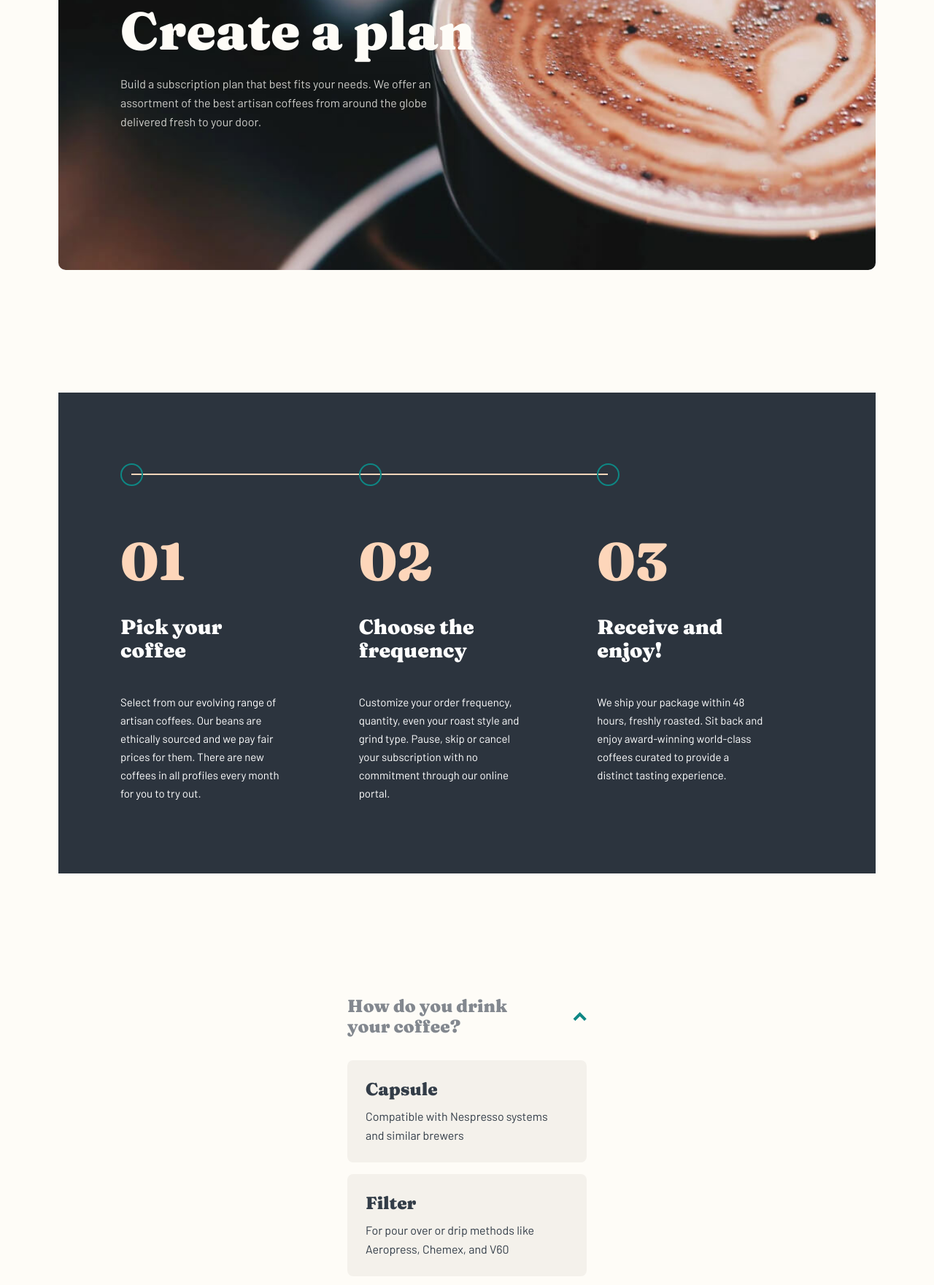
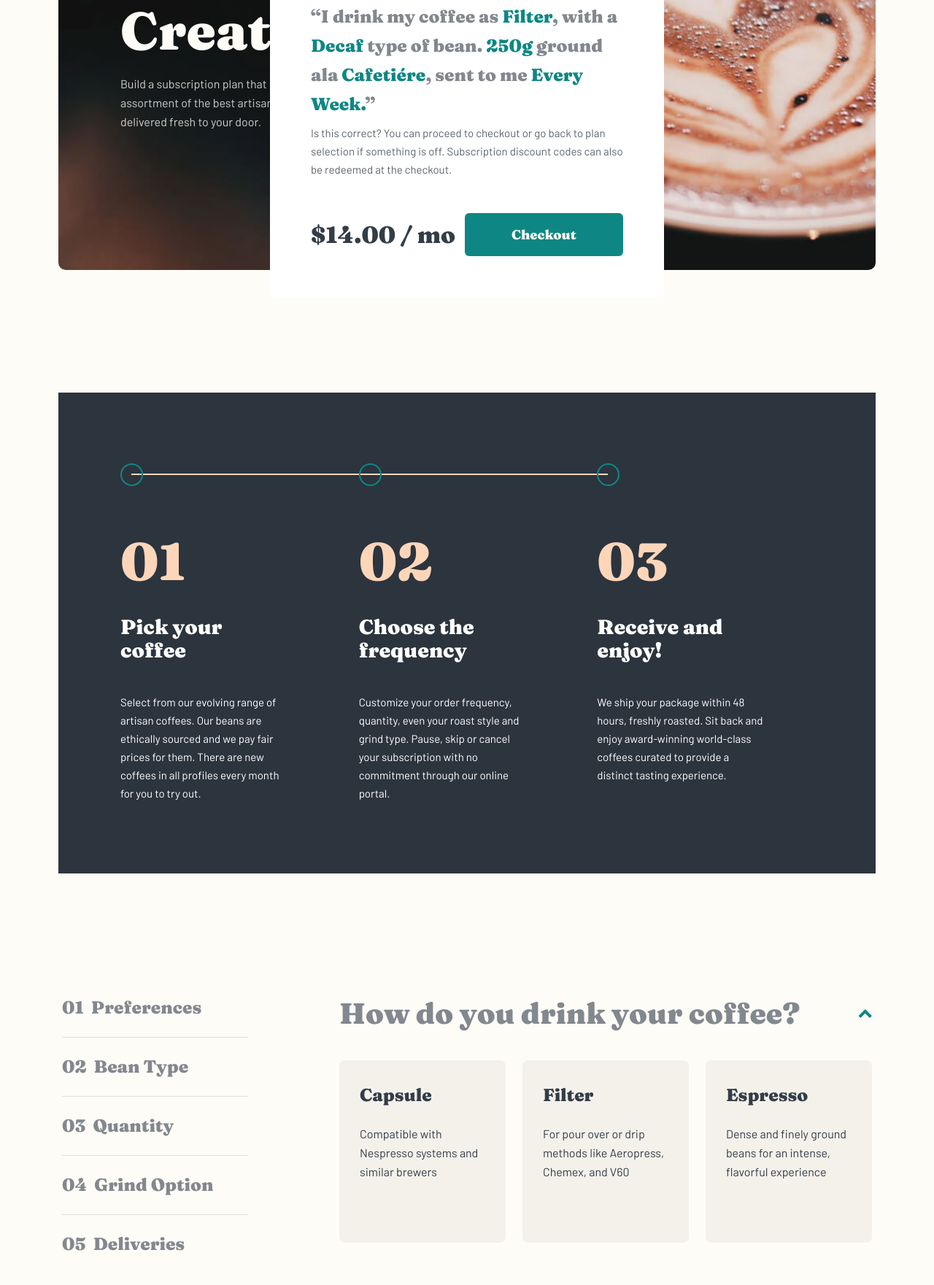
Before and after one commit to abdusalom020/coffeeroasters, a plain HTML site: page plan.html in a window 1280 px wide. Shown: the part 230-1991 px from the top of the page at 73% size. Drawn offline with Linux system fonts and the light colour scheme.

Commit message:
subscribe

```diff
--- a/css/style.css
+++ b/css/style.css
@@ -1788,20 +1788,12 @@ img {
 
 /* FORM RIGHT */
 
-.form__right {
-
-}
-
 .form__right-active {
   display: flex;
   flex-direction: column;
   align-items: center;
 }
 
-.right-form {
-
-}
-
 .right-form__list {
   padding: 0;
   margin: 0;
@@ -1825,10 +1817,6 @@ img {
   display: flex;
   align-items: center;
   justify-content: space-between;
-}
-
-.right-header {
-
 }
 
 .right-header__heading {
@@ -1849,6 +1837,7 @@ img {
   background-image: url(../img/subskribe-bottom.svg);
   background-repeat: no-repeat;
   background-position: center;
+  cursor: pointer;
 }
 
 .right-form__item--active .right-header__btn{
@@ -1896,9 +1885,10 @@ img {
     background-color 0.4s ease;
 }
 
-.field-box {
-
-}
+.right-footer__box:hover{
+  background-color: #fdd6ba;
+}
+
 
 .field-box__heading {
   margin: 0;
@@ -1950,12 +1940,170 @@ img {
 
 }
 
+@media only screen and (min-width: 650px) {
+  .form__right-active {
+    display: flex;
+    flex-direction: column;
+    align-items: center;
+  }
+
+  .right-form__list {
+    padding: 0;
+    margin: 0;
+    list-style: none;
+    width: 689px;
+  }
+
+  .right-form__item--active .right-footer{
+    display: block;
+  }
+
+  .right-form__item:not(:last-child) {
+    margin-bottom: 100px;
+  }
+
+  .right-form__item:last-child {
+    margin-bottom: 140px;
+  }
+
+  .right-form__header {
+    display: flex;
+    align-items: center;
+    justify-content: space-between;
+  }
+
+  .right-header__heading {
+    margin: 0;
+    width: 100%;
+    font-family: var(--fraunces-font);
+    font-weight: 900;
+    font-size: 24px;
+    line-height: 28px;
+    color: var(--link-color);
+  }
+
+  .right-footer{
+    display: none;
+  }
+
+  .right-footer__list {
+    flex-direction: row;
+    align-items: flex-start;
+    margin-top: 40px;
+  }
+
+  .right-footer__item {
+  }
+
+  .right-footer__item:not(:last-child){
+    margin-bottom: 0;
+    margin-right: 10px;
+  }
+
+  .right-footer__box {
+    width: 100%;
+    padding: 32px 18px 84px 25px;
+  }
+
+  .field-box__heading {
+    margin-bottom: 24px;
+  }
+
+  .right-form__create {
+    padding: 27px 44px;
+    margin-bottom: 40px;
+  }
+
+}
+
+@media only screen and (min-width: 1200px) {
+  .form{
+    padding-bottom: 168px;
+  }
+
+  .form__container{
+    display: flex;
+    justify-content: center;
+  }
+
+  .form__left{
+    display: block;
+  }
+
+  .form__right-active {
+    display: flex;
+    flex-direction: column;
+    align-items: flex-end;
+  }
+
+  .right-form__list {
+    width: 730px;
+  }
+
+  .right-form__item--active .right-footer{
+    display: block;
+  }
+
+  .right-form__item:not(:last-child) {
+    margin-bottom: 88px;
+  }
+
+  .right-form__item:last-child {
+    margin-bottom: 88px;
+  }
+
+  .right-form__header {
+    display: flex;
+    align-items: center;
+    justify-content: space-between;
+  }
+
+  .right-header__heading {
+    font-size: 40px;
+    line-height: 48px;
+  }
+
+  .right-footer{
+    display: none;
+  }
+
+  .right-footer__list {
+    flex-direction: row;
+    align-items: flex-start;
+    margin-top: 40px;
+  }
+
+  .right-footer__item {
+    width: 228px;
+  }
+
+  .right-footer__item:not(:last-child){
+    margin-bottom: 0;
+    margin-right: 23px;
+  }
+
+  .right-footer__box {
+    width: 100%;
+    padding: 32px 20px 84px 28px;
+  }
+
+  .field-box__heading {
+    margin-bottom: 24px;
+  }
+
+  .right-form__create {
+    width: 730px;
+    padding: 31px 64px 27px;
+    margin-bottom: 40px;
+  }
+
+}
 
 /* MODAL */
 
 .modal {
   position: fixed;
-  display: none;
+  /* display: none; */
   z-index: 99;
   height: 100vh;
   overflow: auto;
@@ -1998,3 +2146,74 @@ img {
   color: rgba(51, 61, 72, 0.8);
   margin-bottom: 24px;
 }
+
+.modal__link-box {
+  display: flex;
+  align-items: center;
+}
+
+.modal__link-info {
+  display: none;
+  margin: 0;
+  font-family: var(--fraunces-font);
+  font-weight: 900;
+  font-size: 32px;
+  line-height: 36px;
+  color: var(--heading-color);
+  margin-right: 13px;
+}
+
+.modal__link-mobile {
+}
+
+@media only screen and (min-width: 650px) {
+
+  .modal__heading {
+    font-size: 40px;
+    line-height: 48px;
+    padding: 48px 56px 40px;
+    width: 540px;
+  }
+
+  .modal__box {
+    width: 540px;
+    padding: 57px 56px 56px;
+  }
+
+  .modal__box .right-form__create-text {
+    color: var(--link-color);
+    margin-bottom: 7px;
+  }
+
+  .modal__text {
+    margin: 0;
+    font-weight: normal;
+    font-size: 15px;
+    line-height: 25px;
+    color: rgba(51, 61, 72, 0.8);
+    margin-bottom: 47px;
+  }
+
+  .modal__link-info {
+    display: block;
+    margin: 0;
+    flex-shrink: 0;
+    font-family: var(--fraunces-font);
+    font-weight: 900;
+    font-size: 32px;
+    line-height: 36px;
+    color: var(--heading-color);
+    margin-right: 13px;
+  }
+
+  .modal__link{
+    padding: 15px 62px;
+    font-size: 18px;
+    line-height: 25px;
+  }
+
+  .modal__link-mobile {
+    display: none;
+  }
+
+}
--- a/plan.html
+++ b/plan.html
@@ -337,7 +337,10 @@
         <p class="right-form__create-text">“I drink my coffee as <span class="right-form__create-green">Filter</span>, with a <span class="right-form__create-green">Decaf</span> type of bean. <span class="right-form__create-green">250g</span> ground ala <span class="right-form__create-green">Cafetiére</span>, sent to me <span class="right-form__create-green">Every Week.</span>”</p>
       </span>
       <p class="modal__text">Is this correct? You can proceed to checkout or go back to plan selection if something is off. Subscription discount codes can also be redeemed at the checkout. </p>
-      <a class="btn" href="#">Checkout - $14.00 /mo</a>
+      <div class="modal__link-box">
+        <span class="modal__link-info">$14.00 / mo</span>
+        <a class="btn modal__link" href="#">Checkout<span class="modal__link-mobile"> - $14.00 /mo</span></a>
+      </div>
     </div>
   </section>
 
```
